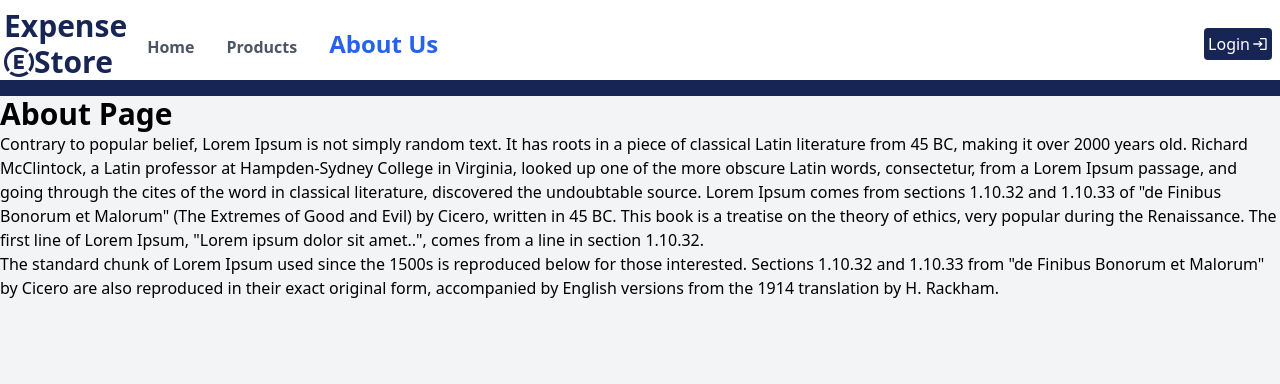
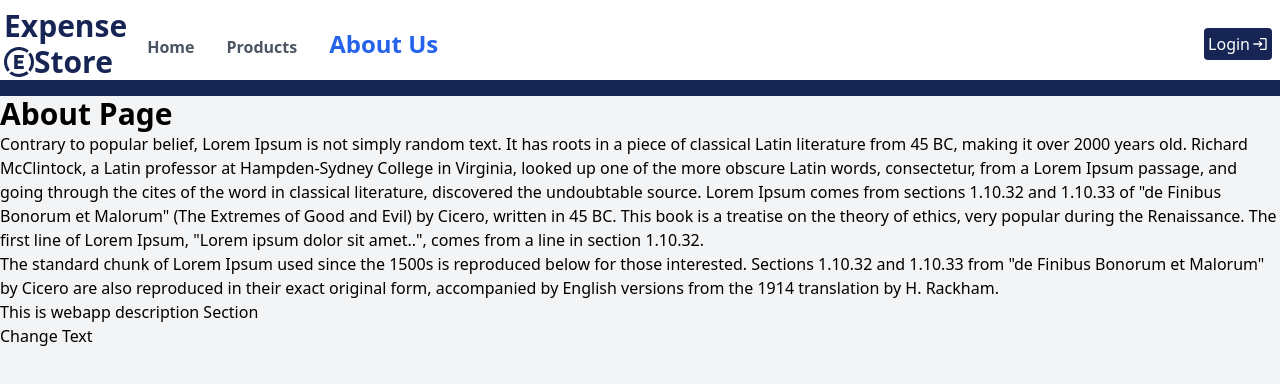
Before and after one commit to godseye1310/expense-store-app, a React (Create React App) app: page /about in a window 1280 px wide. Shown: the top 384 px of the page. Built offline with nearby package versions, Linux system fonts and the light colour scheme.

Commit message:
user Actions

```diff
--- a/src/pages/About.jsx
+++ b/src/pages/About.jsx
@@ -1,6 +1,10 @@
-import React from "react";
+import React, { useState } from "react";
 
 const About = () => {
+	const [changedText, setChangedText] = useState();
+	const changeTextHandler = () => {
+		setChangedText(true);
+	};
 	return (
 		<div className="h-full w-full">
 			<h1 className="text-3xl font-bold">About Page</h1>
@@ -26,6 +30,11 @@ const About = () => {
 				reproduced in their exact original form, accompanied by English
 				versions from the 1914 translation by H. Rackham.
 			</p>
+			<p>{!changedText && "This is webapp description Section"}</p>
+			{changedText && <p>Changed!</p>}
+			<button type="button" onClick={changeTextHandler}>
+				Change Text
+			</button>
 		</div>
 	);
 };
```
Also changed, not shown: 1 other file (tests, documents, lock files or other folders).
